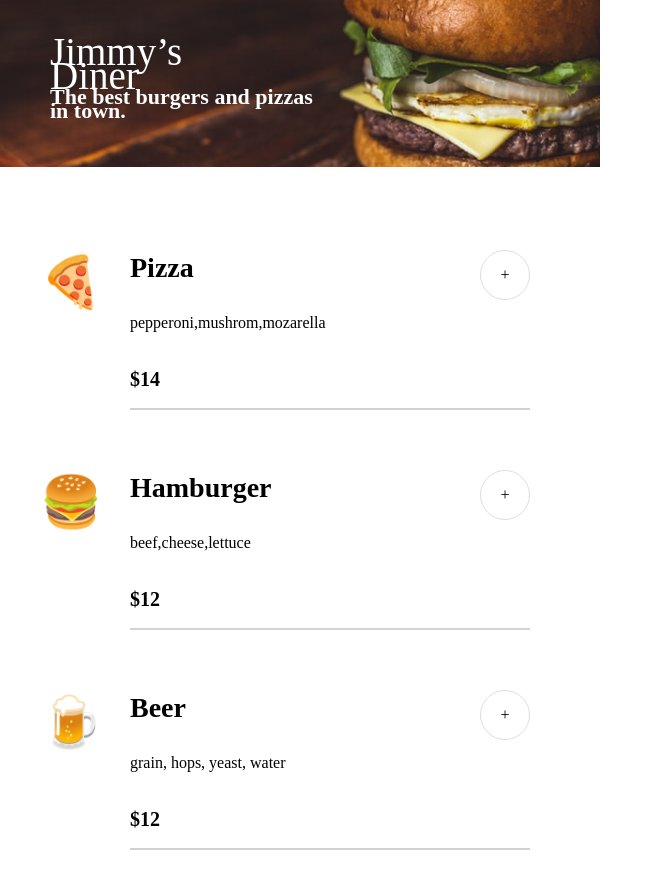
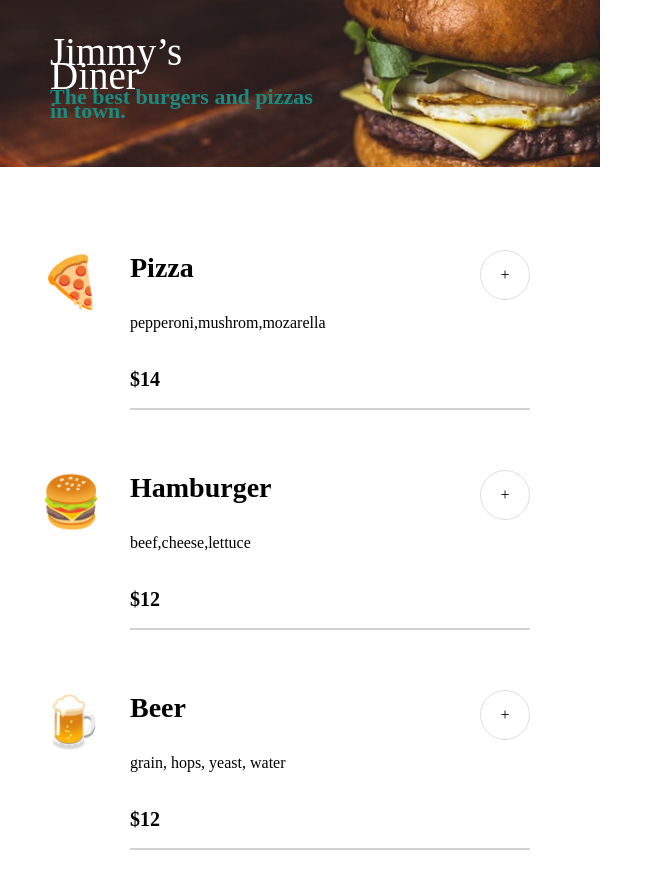
Before and after one commit to fabi3086/restaurant-ordering-app, a website built with Vite: page index.html in a window 1280 px wide. Shown: the whole page, without its empty margins (0-663 px from the left). Built offline with nearby package versions, Linux system fonts and the light colour scheme; a web font is replaced by a local one.

Commit message:
Update index.css
header-subtitle-font-color

```diff
--- a/index.css
+++ b/index.css
@@ -36,7 +36,7 @@ body {
     margin-top: 90px;
     font-size: 22px;
     line-height: 14px;
-    color: #FFFFFF;
+    color: #1b8b80;
 }
 
 /* Typography */
```
